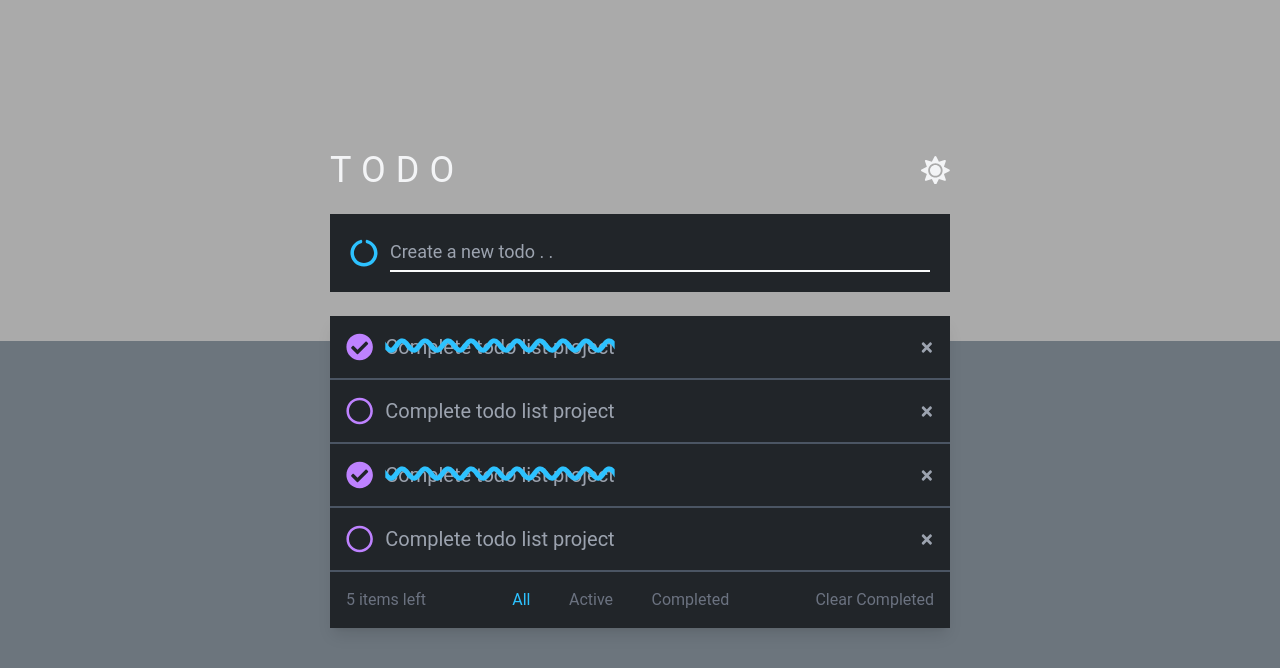
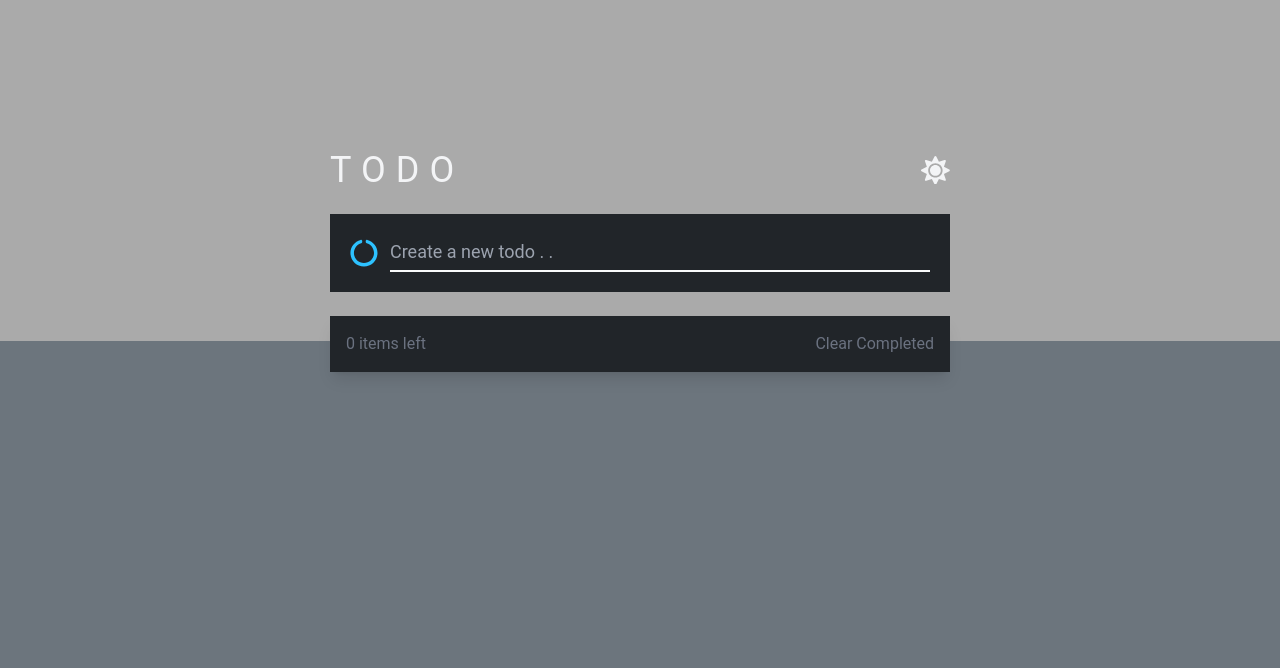
Before and after one commit to ekurt/react-todo-app, a React (Vite) app: page / in a window 1280 px wide. Shown: the top 668 px of the page. Built offline with nearby package versions, Linux system fonts and the light colour scheme.

Commit message:
completed all logical functions

```diff
--- a/src/App.jsx
+++ b/src/App.jsx
@@ -1,12 +1,72 @@
-import { TodoForm, TodoList } from './components'
+import React, { useState, useEffect } from "react";
+import { TodoForm, TodoList } from "./components";
 import styles from "./App.module.css";
-import { FaSun } from 'react-icons/fa';
+import { FaSun } from "react-icons/fa";
+
+const LOCAL_STORAGE_KEY = "react-todo-list-todos";
 
 function App() {
+  const [todos, setTodos] = useState(
+    JSON.parse(localStorage.getItem(LOCAL_STORAGE_KEY)) || []
+  );
+  const [todo, setTodo] = useState("");
+
+  useEffect(() => {
+    const storageTodos = JSON.parse(localStorage.getItem(LOCAL_STORAGE_KEY));
+    if (storageTodos) {
+      setTodos(storageTodos);
+    }
+  }, []);
+
+  useEffect(() => {
+    localStorage.setItem(LOCAL_STORAGE_KEY, JSON.stringify(todos));
+  }, [todos]);
+
+  const submitHandle = (e) => {
+    e.preventDefault();
+
+    setTodos([
+      {
+        id: Date.now(),
+        todo: todo,
+        done: false,
+      },
+      ...todos,
+    ]);
+    setTodo("");
+  };
+
+  const changeHandle = (e) => {
+    e.preventDefault();
+
+    setTodo(e.target.value);
+  };
+
+  const doneHandle = (id) => {
+    setTodos(
+      todos.map((todo) => {
+        if (todo.id == id) {
+          return {
+            ...todo,
+            done: !todo.done,
+          };
+        }
+        return todo;
+      })
+    );
+  };
+
+  const deleteHandle = (id) => {
+    setTodos(todos.filter((todo) => todo.id !== id));
+  };
+
+  const deleteCompletedHandle = () => {
+    setTodos(todos.filter((todo) => !todo.done));
+  };
+
   return (
     <div className={styles.app}>
       <div className={styles.main}>
-
         <h1 className={styles.h1}>
           TODO
           <small>
@@ -14,9 +74,17 @@ function App() {
           </small>
         </h1>
 
-        <TodoForm />
-        <TodoList />
-
+        <TodoForm
+          submitHandle={submitHandle}
+          changeHandle={changeHandle}
+          todo={todo}
+        />
+        <TodoList
+          todos={todos}
+          doneHandle={doneHandle}
+          deleteHandle={deleteHandle}
+          deleteCompletedHandle={deleteCompletedHandle}
+        />
       </div>
     </div>
   );
--- a/src/components/Todo/index.jsx
+++ b/src/components/Todo/index.jsx
@@ -1,32 +1,38 @@
 import React from "react";
+import classNames from "classnames";
 import { FaCheckCircle, FaRegCircle, FaTimes } from "react-icons/fa";
 import styles from "./index.module.css";
 
-export const Todo = () => {
+export const Todo = ({ todo, doneHandle, deleteHandle }) => {
+  let todoItem = classNames(styles.todoItem, { [styles.done]: todo.done });
+
+  const clickDoneHandle = () => {
+    doneHandle(todo.id);
+  };
+
+  const clickDeleteHandle = () => {
+    deleteHandle(todo.id);
+  };
+
   return (
-    <>
-      <div className={styles.todo}>
+    <div className={styles.todo}>
+      {todo.done ? (
         <FaCheckCircle
           size={30}
           fill={"rgb(190, 130, 255)"}
           className={styles.check}
+          onClick={clickDoneHandle}
         />
-        <span className={`${styles.todoItem} ${styles.done}`}>
-          Complete todo list project
-        </span>
-        <FaTimes size={15} className={styles.times} />
-      </div>
-      <div className={styles.todo}>
+      ) : (
         <FaRegCircle
           size={30}
           fill={"rgb(190, 130, 255)"}
           className={styles.check}
+          onClick={clickDoneHandle}
         />
-        <span className={`${styles.todoItem}`}>
-          Complete todo list project
-        </span>
-        <FaTimes size={15} className={styles.times} />
-      </div>
-    </>
+      )}
+      <span className={todoItem}>{todo.todo}</span>
+      <FaTimes onClick={clickDeleteHandle} size={15} className={styles.times} />
+    </div>
   );
 };
--- a/src/components/Todo/index.module.css
+++ b/src/components/Todo/index.module.css
@@ -3,7 +3,7 @@
 }
 
 .todoItem {
-    @apply w-full
+  @apply w-full;
 }
 
 .done {
@@ -14,9 +14,9 @@
 }
 
 .check {
-  @apply mr-3;
+  @apply mr-3 cursor-pointer;
 }
 
 .times {
-  @apply text-gray-400 hover:text-gray-300;
+  @apply text-gray-400 hover:text-gray-300 cursor-pointer;
 }
--- a/src/components/TodoFooter/index.jsx
+++ b/src/components/TodoFooter/index.jsx
@@ -1,16 +1,31 @@
-import React from "react";
+import React, { useState, useEffect } from "react";
+import classNames from "classnames";
 import styles from "./index.module.css";
 
-export const TodoFooter = () => {
+export const TodoFooter = ({ todos, deleteCompletedHandle }) => {
+  let link = classNames(styles.pointer, { [styles.active]: todos.done });
+
+  const todoCount = todos.filter((todo) => !todo.done).length;
+
+  const [count, setCount] = useState(todoCount);
+
+  useEffect(() => {
+    setCount(todoCount);
+  }, [todos]);
+
   return (
     <div className={styles.todoFooter}>
-      <span>5 items left</span>
+      <span>{count} items left</span>
+      {/*
       <div className={styles.middle}>
-        <span className={styles.active}>All</span>
-        <span>Active</span>
-        <span>Completed</span>
+        <span className={link}>All</span>
+        <span className={link}>Active</span>
+        <span className={link}>Completed</span>
       </div>
-      <span>Clear Completed</span>
+      */}
+      <span onClick={deleteCompletedHandle} className={styles.pointer}>
+        Clear Completed
+      </span>
     </div>
   );
 };
--- a/src/components/TodoFooter/index.module.css
+++ b/src/components/TodoFooter/index.module.css
@@ -9,3 +9,7 @@
 .active {
   color: rgb(45, 194, 255);
 }
+
+.pointer {
+  @apply cursor-pointer;
+}
--- a/src/components/TodoForm/index.jsx
+++ b/src/components/TodoForm/index.jsx
@@ -2,10 +2,10 @@ import React from "react";
 import { FaCircleNotch } from "react-icons/fa";
 import styles from "./index.module.css";
 
-export const TodoForm = () => {
+export const TodoForm = ({ submitHandle, changeHandle, todo }) => {
   return (
     <div className={styles.todoForm}>
-      <form className={styles.form}>
+      <form className={styles.form} onSubmit={submitHandle}>
         <FaCircleNotch
           size={30}
           fill={"rgb(45, 194, 255)"}
@@ -15,6 +15,8 @@ export const TodoForm = () => {
           type="text"
           className={styles.input}
           placeholder="Create a new todo . ."
+          value={todo}
+          onChange={changeHandle}
           autoFocus
         />
       </form>
--- a/src/components/TodoList/index.jsx
+++ b/src/components/TodoList/index.jsx
@@ -2,14 +2,13 @@ import React from "react";
 import { Todo, TodoFooter } from "../";
 import styles from "./index.module.css";
 
-export const TodoList = () => {
-  const arr = [1, 2];
+export const TodoList = ({ todos, doneHandle, deleteHandle, deleteCompletedHandle }) => {
   return (
     <div className={styles.todoList}>
-      {arr.map((item, index) => (
-        <Todo key={index} />
+      {todos.map((item, index) => (
+        <Todo key={index} todo={item} doneHandle={doneHandle} deleteHandle={deleteHandle} />
       ))}
-      <TodoFooter />
+      <TodoFooter todos={todos} deleteCompletedHandle={deleteCompletedHandle} />
     </div>
   );
 };
```
Also changed, not shown: package.json (+3 -4 lines), 1 other file (tests, documents, lock files or other folders).
